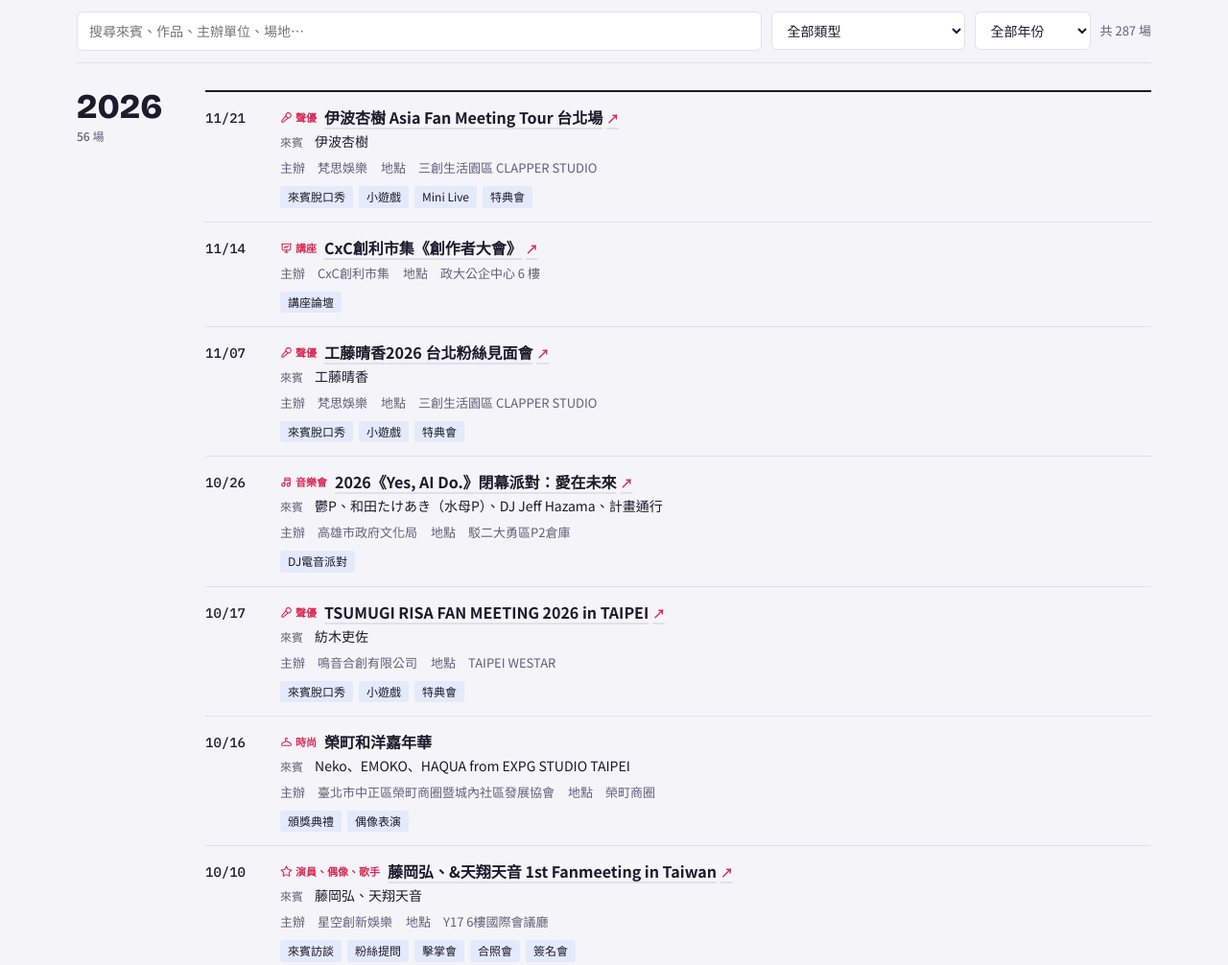
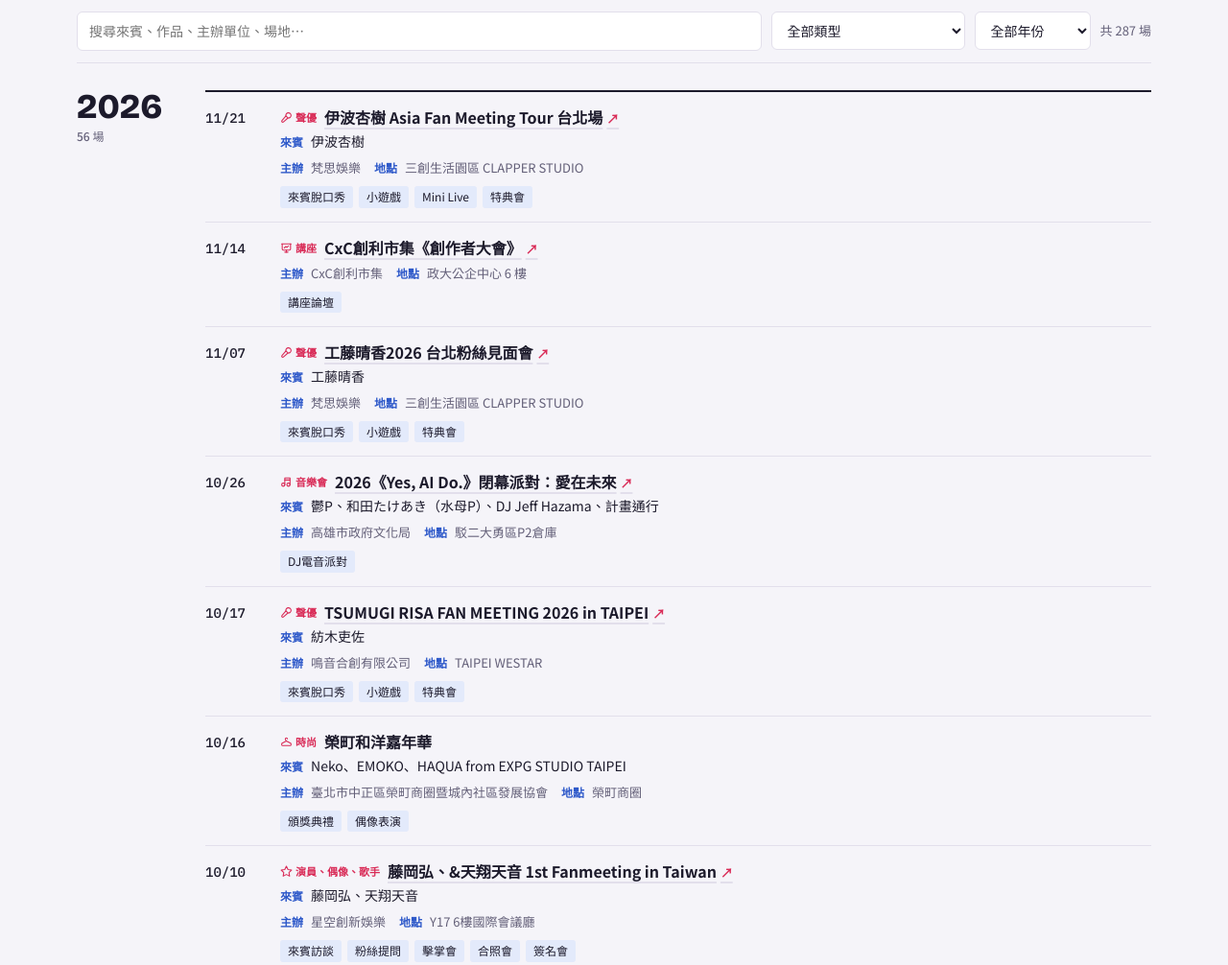
Before and after one commit to Bitemela0613/bigbear-mc, a plain HTML site: page index.html in a window 1280 px wide. Shown: the part 3380-4386 px from the top of the page at 96% size. Drawn offline with nearby package versions, Linux system fonts and the light colour scheme.

Commit message:
更新 index.html

```diff
--- a/index.html
+++ b/index.html
@@ -136,7 +136,8 @@ body::before{content:"";position:fixed;inset:0 0 auto;height:env(safe-area-inset
 .ev .tag .ic{font-size:13px;margin-right:3px;vertical-align:-2px}
 .ev .tag{display:inline-block;font-size:11px;font-weight:700;color:var(--accent);margin-right:8px;vertical-align:2px}
 .ev .g{font-size:14px;margin-top:2px}
-.ev .g::before{content:"來賓　";color:var(--muted);font-size:12px}
+.ev .g::before{content:"來賓";font-weight:700;color:var(--blue);font-size:12px;margin-right:8px}
+.ev .meta .k{font-weight:700;color:var(--blue);font-size:12px;margin-right:8px}
 .ev .meta{font-size:13px;color:var(--muted);margin-top:4px;display:flex;flex-wrap:wrap;gap:4px 14px}
 .ev .what{display:flex;flex-wrap:wrap;gap:6px;margin-top:8px}
 .ev .what span{font-size:12px;padding:1px 8px;border-radius:3px;background:var(--blue-soft)}
@@ -382,7 +383,7 @@ function render(){
         <div>
           <h4><span class="tag">${ic(e.k)}${esc(e.k)}</span>${e.u?`<a class="evlink" href="${esc(e.u)}" target="_blank" rel="noopener">${hl(e.t,q)}<span class="ext" aria-hidden="true">↗</span></a>`:hl(e.t,q)}</h4>
           ${e.g?`<div class="g">${hl(e.g,q)}</div>`:''}
-          ${(e.o||e.p)?`<div class="meta">${e.o?`<span>主辦　${hl(e.o,q)}</span>`:''}${e.p?`<span>地點　${hl(e.p,q)}</span>`:''}</div>`:''}
+          ${(e.o||e.p)?`<div class="meta">${e.o?`<span><b class="k">主辦</b>${hl(e.o,q)}</span>`:''}${e.p?`<span><b class="k">地點</b>${hl(e.p,q)}</span>`:''}</div>`:''}
           ${e.c?`<div class="what">${e.c.split(/[、，,]/).filter(Boolean).map(c=>`<span>${hl(c.trim(),q)}</span>`).join('')}</div>`:''}
         </div>
       </article>`).join('')}</div></div>`).join('');
```
